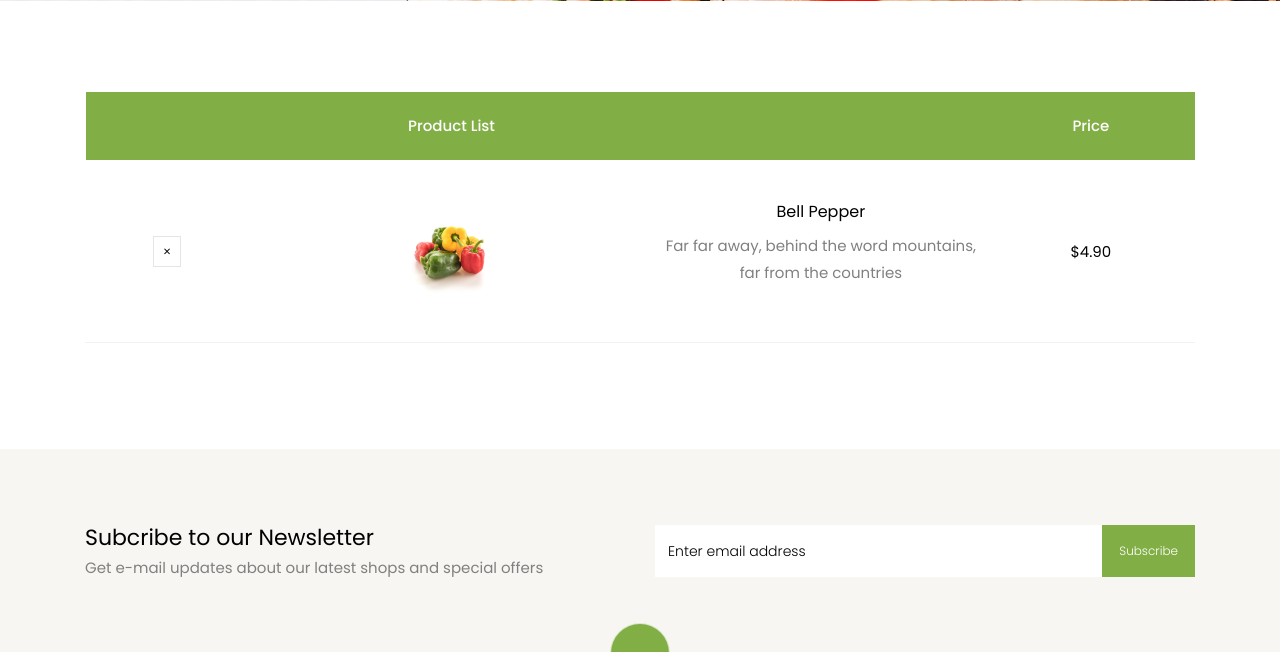
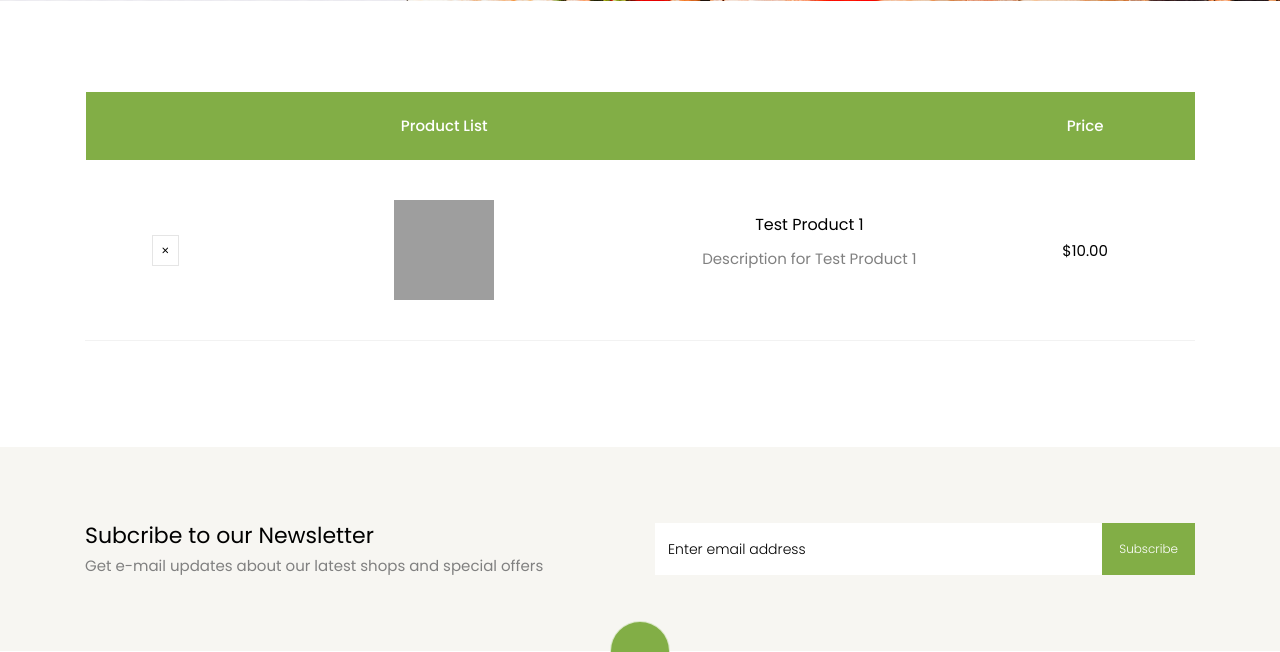
Before and after one commit to HelenVlad/Grocery_store_sproject, a Django app: page /wishlist/ in a window 1280 px wide. Shown: the part 461-1113 px from the top of the page. Run offline with Django 4.2, Linux system fonts and the light colour scheme; a user stored in the database is signed in; data comes from the database, SQL or seed files in the repository; tables that the repository leaves empty hold one stand-in row (values such as "Sample post"); parts of the project's set-up code (start-up, migrations or seed data) failed here and were passed over; some libraries are stand-ins or nearby versions; some web fonts are replaced; grey boxes are pictures that could not be loaded.

Commit message:
new: Progress in the WishlistView. Selected products are loaded correctly on the Wishlist page

```diff
--- a/store/templates/store/wishlist.html
+++ b/store/templates/store/wishlist.html
@@ -27,7 +27,7 @@
                         </tr>
                         </thead>
                         <tbody>
-{#						      {% for product in data %}#}<!-- Начало цикла-->
+                        {% for product in data %}<!-- Начало цикла-->
                         <tr class="text-center">
                             <!-- Опционально! Реализовать, что при нажатии на крестик удаляется товар из Wishlist,
                             соответственно пишите ссылку на обработчик. Обработчик принимает параметр id товара
@@ -35,17 +35,19 @@
                             на обработчик wishlist, который показывает страницу wishlist-->
                             <td class="product-remove"><a href="#"><span class="ion-ios-close"></span></a></td>
                             <!-- При нажатии на картинку (подставить из БД) должен быть переход на соответствующий товар ссылку прописать в href-->
-                                    <td class="image-prod"><a href="#"><div class="img" style="background-image:url({% static 'store/images/product-1.jpg' %});"></div></a></td>
+                            <td class="image-prod"><a href="{% url 'store:product' product.id %}">
+                                <div class="img" style="background-image:url(/{{ product.image }});"></div>
+                            </a></td>
 
                             <td class="product-name">
-                                        <h3>Bell Pepper</h3><!-- Название из БД-->
-                                        <p>Far far away, behind the word mountains, far from the countries</p><!-- Описание из БД-->
+                                <h3>{{product.name}}</h3><!-- Название из БД-->
+                                <p>{{product.description}}</p><!-- Описание из БД-->
                             </td>
 
-                                    <td class="price">$4.90</td><!-- Стоимость из БД-->
+                            <td class="price">${{product.price}}</td><!-- Стоимость из БД-->
 
                         </tr>
-{#                              {% endfor %}#}<!-- Конец цикла-->
+                        {% endfor %}<!-- Конец цикла-->
                         </tbody>
                     </table>
                 </div>
--- a/store/views.py
+++ b/store/views.py
@@ -65,6 +65,12 @@ class CartViewSet(viewsets.ModelViewSet):
         return response.Response({'message': 'Product delete from cart'}, status=201)
 
 
+class CartView(View):
+
+    def get(self, request):
+        return render(request, "store/cart.html")
+
+
 class WishlistViewSet(viewsets.ModelViewSet):
     permission_classes = [IsAuthenticated, ]
     serializer_class = ProductSerializer
@@ -101,6 +107,12 @@ class WishlistViewSet(viewsets.ModelViewSet):
         return response.Response({'message': 'Продукт удален из избранного'}, status=201)
 
 
+class WishlistView(View):
+
+    def get(self, request):
+        wishlist_items = request.user.get_wishlist.all().values('id', 'name', "description", 'price', 'image')
+
+        return render(request, "store/wishlist.html", context={'data': wishlist_items})
 
 
 class ShopView(View):
@@ -132,19 +144,8 @@ class ShopView(View):
             price_after=price_with_discount
         ).values('id', 'name', 'image', 'price_before', 'price_after',
                  'discount_value')
+        print(products)
         return render(request, 'store/shop.html', {"data": products})
-
-
-class CartView(View):
-
-    def get(self, request):
-        return render(request, "store/cart.html")
-
-
-class WishlistView(View):
-
-    def get(self, request):
-        return render(request, "store/wishlist.html")
 
 
 class ProductSingleView(View):
```
Lines whose indentation alone changed are shown as unchanged.
